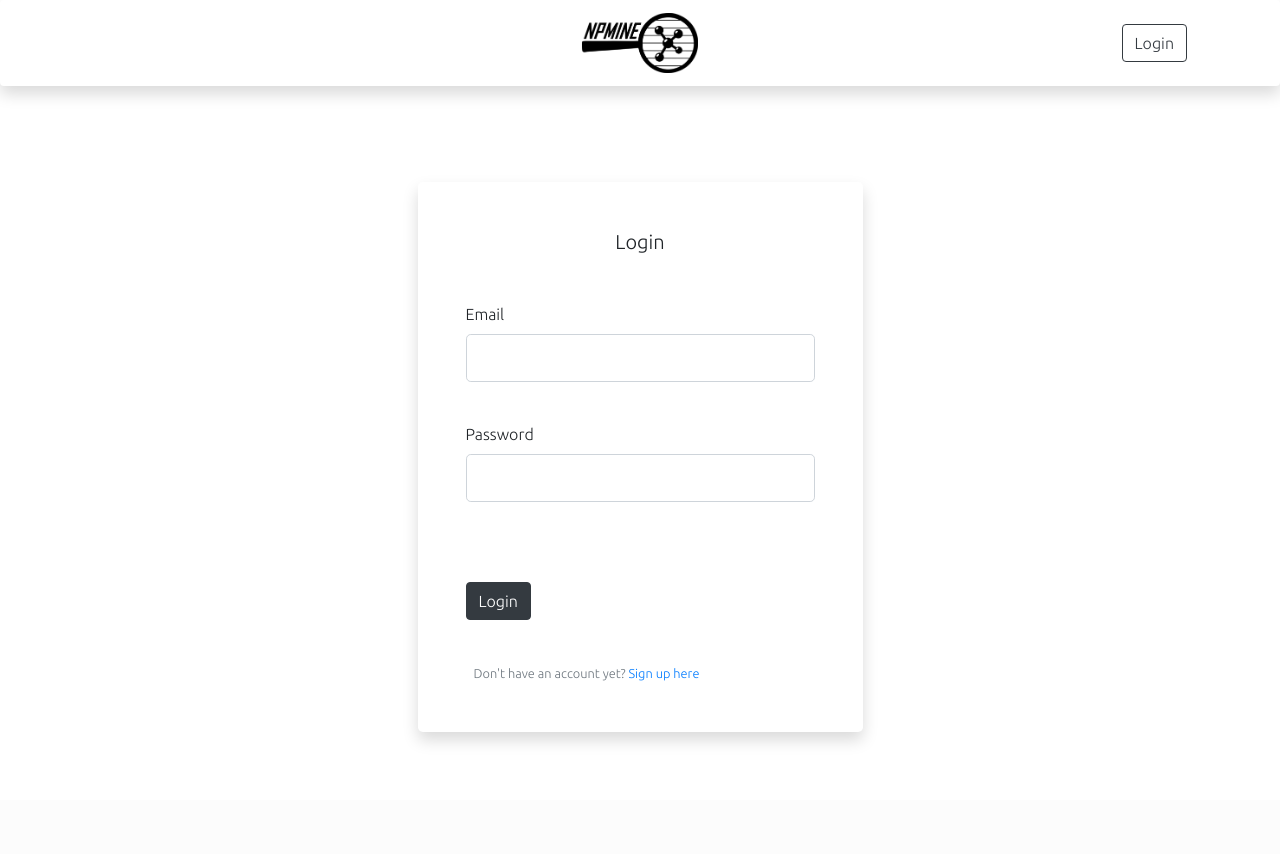
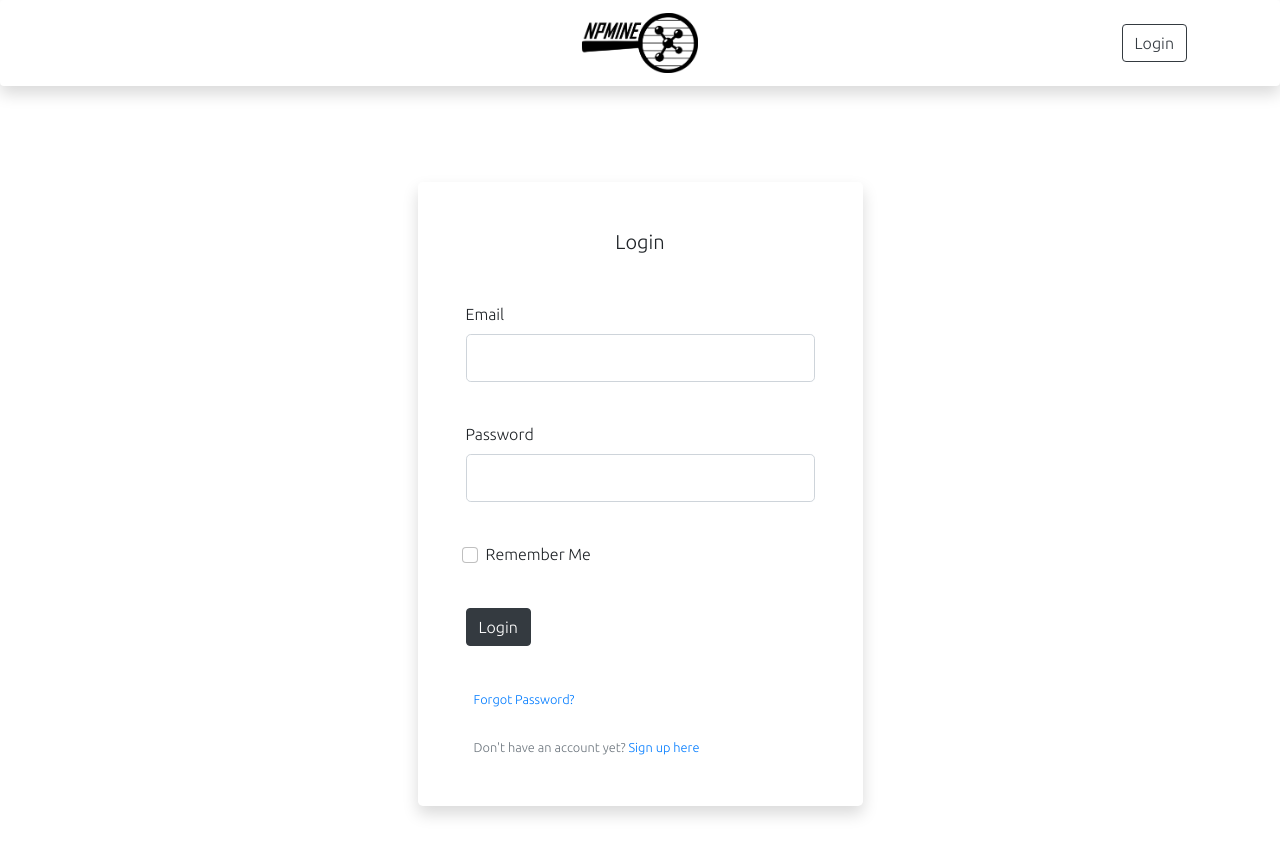
Before and after one commit to KiqMartins/npmine_web_app, a Flask app: page /login in a window 1280 px wide. Before the commit the page ends 742 px from the top, so only its background shows below. Run offline with Flask 3, Linux system fonts and the light colour scheme; some libraries are stand-ins or nearby versions; some web fonts are replaced.

Commit message:
Forgot password option when logging in

```diff
--- a/websiteNPMINE/templates/login.html
+++ b/websiteNPMINE/templates/login.html
@@ -38,11 +38,20 @@
                   {% endif %}
               </div>
               <br>
+              <div class="form-check">
+                  {{ form.remember(class="form-check-input") }}
+                  {{ form.remember.label(class="form-check-label") }}
+              </div>
           </fieldset>
           <br>
           <div class="form-group">
               {{ form.submit(class="btn btn-dark") }}
           </div>
+          <br>
+          <small class="text-muted ml-2">
+            <a href="#">Forgot Password?</a>
+          </small>
+          <br>
           <br>
           <small class="text-muted ml-2">
             Don't have an account yet?<a href="{{ url_for('users.sign_up') }}"> Sign up here</a>
```
